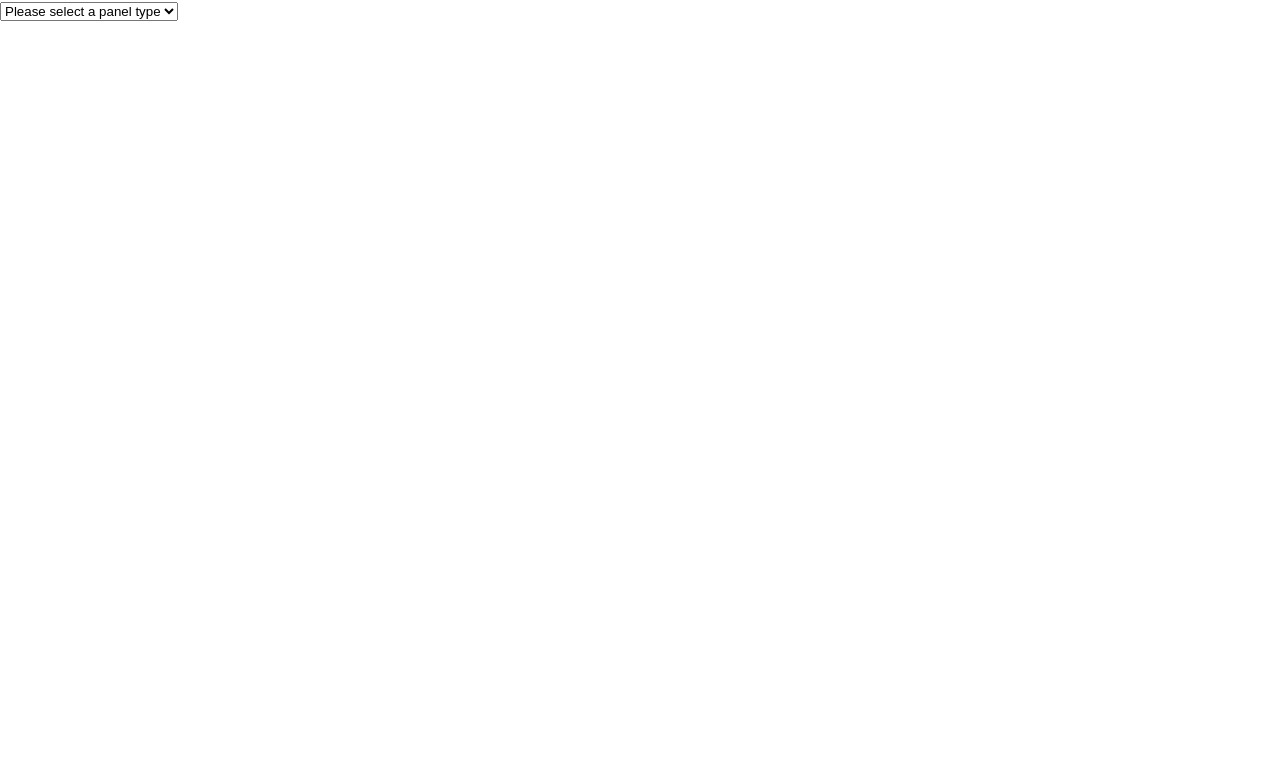
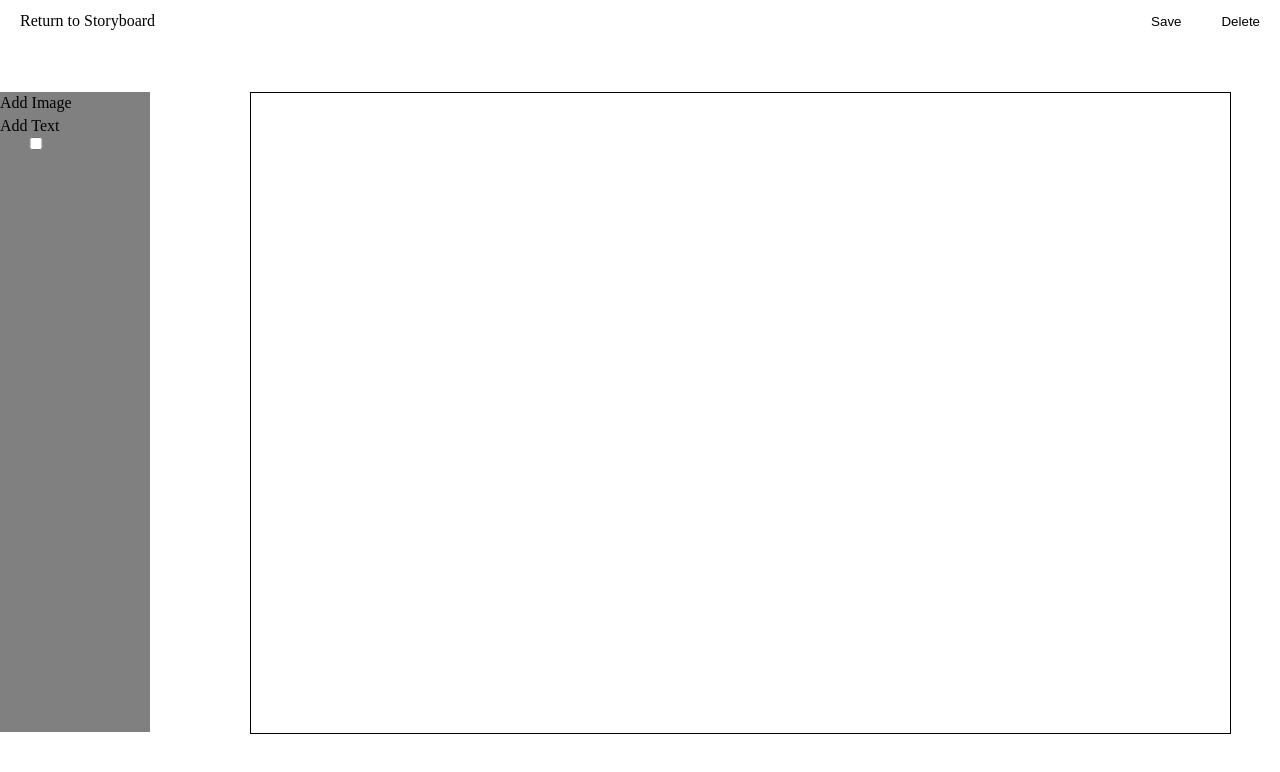
Before and after one commit to Jonathan-Wong-Code/apply-digital-hackathon-for-good, a React (Create React App) app: page /createPanel in a window 1280 px wide. Shown: the top 772 px of the page. Built offline with nearby package versions, Linux system fonts and the light colour scheme.

Commit message:
removed storyPanel.

```diff
--- a/src/components/StoryPanel/index.js
+++ /dev/null
@@ -1,59 +0,0 @@
-import React, {useState} from 'react'
-import './storyPanel.css'
-const StoryPanel = () =>  {
-
-  const [text, setText] = useState('');
-  const [image, setImage] = useState(null);
-  const [reverse, setReverse] = useState(false);
-
-  const handleImage = (event) =>
-    setImage(URL.createObjectURL(event.target.files[0]));
-
-  const handleText =(e) => {
-    const {value} = e.currentTarget
-    setText(value)
-  }
-
-  const handleReverse = (e) => {
-    const {checked} = e.currentTarget
-    setReverse(checked)
-  }
-
-  const handleAddText = () => {
-
-  }
-
-  return (
-    <div className="storyPanel">
-      <div>
-        <div className="storyPanel__input storyPanel__input-text">
-          <label htmlFor="photo">Upload New Photo</label>
-          <input
-            type="file"
-            className="input__text-photo"
-            accept="image/*"
-            required
-            capture="environment"
-            onInput={(event) => handleImage(event)}
-          />
-        </div>
-        <div className="storyPanel__input">
-          <label htmlFor="photo">Reverse Image and Text</label>
-          <input type="checkbox" checked={reverse} value={reverse} onChange={(e) => handleReverse(e)}/>
-        </div>
-      </div>
-
-      <div className="storyPanel__container" style={{flexDirection: reverse ? 'row-reverse' : 'row'}}>
-        <div className="storyPanel__text-container">
-          <textarea value={text} rows="20" cols="40" placeholder={"Please enter in story text"}  onChange={(e) => handleText(e)}/>
-        </div>
-        <div className="storyPanel__image-container">
-          <img className="storyPanel__image" src={image} alt="Please upload a background..." />
-        </div>
-      </div>
-    </div>
-  )
-}
-
-
-export default StoryPanel
--- a/src/components/StoryPanel/storyPanel.css
+++ b/src/containers/CreatePanel/createPanel.css
@@ -1,5 +1,29 @@
+.createPanel__button {
+  padding: 10px 20px;
+  display: block;
+}
+
+.createPanel__button--return {
+  margin-right: auto;
+}
+/* createPanel__button--submit */
+/* createPanel__button--delete */
+
+
 .storyPanel {
-  display: flex;
+  display: grid;
+  height: 80vh;
+  grid-template-columns: 150px auto;
+  grid-gap: 100px;
+}
+
+.storyPanel__icon-container {
+  background: grey;
+  display: flex
+}
+
+.storyPanel__icon {
+
 }
 
 .storyPanel__input {
@@ -14,13 +38,11 @@
 
 .storyPanel__container {
   display: flex;
-  margin: 0 auto;
   justify-content: space-evenly;
   align-items: center;
-  max-width: 80%;
-  height: 60vh;
+  max-width: 95%;
+  height: 100%;
   flex-basis: 80%;
-  flex: 1;
   border: 1px solid black;
 }
 
--- a/src/containers/CreatePanel/index.js
+++ b/src/containers/CreatePanel/index.js
@@ -1,37 +1,110 @@
-import React, {useState, useEffect} from 'react';
-import StoryPanel from '../../components/StoryPanel'
+import React, {useState} from 'react';
+import {Link} from 'react-router-dom'
+import {useHistory} from 'react-router-dom'
+import { v4 as uuidv4 } from "uuid";
+import { useStoryDispatch } from "../../contexts/story";
+import './createPanel.css'
 
 const CreatePanel = () => {
 
-  const [panelType, setPanelType] = useState('')
+  const { addPanel } = useStoryDispatch();
 
-  const handlePanelType = (e) => {
+  const [text, setText] = useState('');
+  const [image, setImage] = useState('');
+  const [addText, setAddText] = useState(false);
+  const history = useHistory();
+
+  const onFileChange = e => {
+    const file = e.currentTarget.files[0];
+    file.current = e.target.files[0];
+
+    const fileReader = new FileReader();
+
+    fileReader.onload = () => {
+      const newFile = {
+        name: file.name,
+        size: file.size,
+        type: file.type, // MIME type
+        data: fileReader.result,
+        isUploading: false
+      };
+
+      setImage( newFile.data );
+    };
+
+    fileReader.onabort = () => {
+      alert('Reading aborted');
+    };
+
+    fileReader.onerror = () => {
+      alert('File reading error');
+    };
+
+    fileReader.readAsDataURL(file);
+  };
+
+
+
+  const handleText =(e) => {
     const {value} = e.currentTarget
-
-    setPanelType(value)
+    setText(value)
   }
 
-  const isStory = panelType === 'story'
-  const isGame = panelType === 'game'
+  const handleSubmit = (e) => {
+    e.preventDefault()
+    const newPanel =  {
+      img: image,
+      text,
+      id: uuidv4(),
+    }
+
+    addPanel(newPanel)
+    history.push('/createStory');
+  }
+
+  const handleTextAdd = (e) => {
+    const {checked} = e.currentTarget
+
+    setAddText(checked)
+
+  }
+
 
   return (
     <div className="createPanel">
-      <div className="createPanel__select-wrapper" style={{marginBottom: "50px", display:'block'}}>
-        <select className="createPanel__select" value={panelType} onChange={(e) => handlePanelType(e)}>
-          <option value="">Please select a panel type</option>
-          <option value="story">Story Panel</option>
-          <option value="game">Game Panel</option>
-        </select>
+      <div style={{display: "flex", }}>
+        <Link to="/createStory" class="createPanel__button createPanel__button--return">Return to Storyboard</Link>
+        <button class="createPanel__button createPanel__button--save" onClick={(e) => handleSubmit(e)}>Save</button>
+        <button class="createPanel__button createPanel__button--delete" onClick={(e) => handleSubmit(e)}>Delete</button>
       </div>
 
-      <div>
-        {isStory && <StoryPanel />}
-
+      <div style={{marginTop: "50px", display:'block'}}>
+        <div className="storyPanel">
+          <div className="storyPanel__icon-container">
+            <div className="storyPanel__input storyPanel__input-text">
+              <label htmlFor="photo">Add Image</label>
+              <input
+                type="file"
+                accept="image/*"
+                id="photo"
+                name="photo"
+                onChange={onFileChange}
+                style={{display: "none"}}
+              />
+              <label htmlFor="textAdd">Add Text</label>
+              <input type="checkbox" value={addText} checked={addText} id="textAdd" onChange={(e) => handleTextAdd(e)}/>
+            </div>
+          </div>
+          <div className="storyPanel__container">
+            {addText && <div className="storyPanel__text-container">
+              <textarea value={text} rows="20" cols="40" placeholder={"Please enter in story text"}  onChange={(e) => handleText(e)}/>
+            </div>}
+            <div className="storyPanel__image-container">
+              {image && <img className="storyPanel__image" src={image} alt="" />}
+            </div>
+          </div>
+        </div>
       </div>
-
-
-
-
     </div>
   )
 }
--- a/src/contexts/story.js
+++ b/src/contexts/story.js
@@ -47,7 +47,7 @@ const reducer = (state, action) => {
 
 export const StoryProvider = ({ children }) => {
   const [state, dispatch] = useReducer(reducer, mockStories);
-
+  console.log(state)
   return (
     <StoryContextState.Provider value={state}>
       <StoryContextDispatch.Provider value={dispatch}>
```
Also changed, not shown: 1 other file (tests, documents, lock files or other folders).
